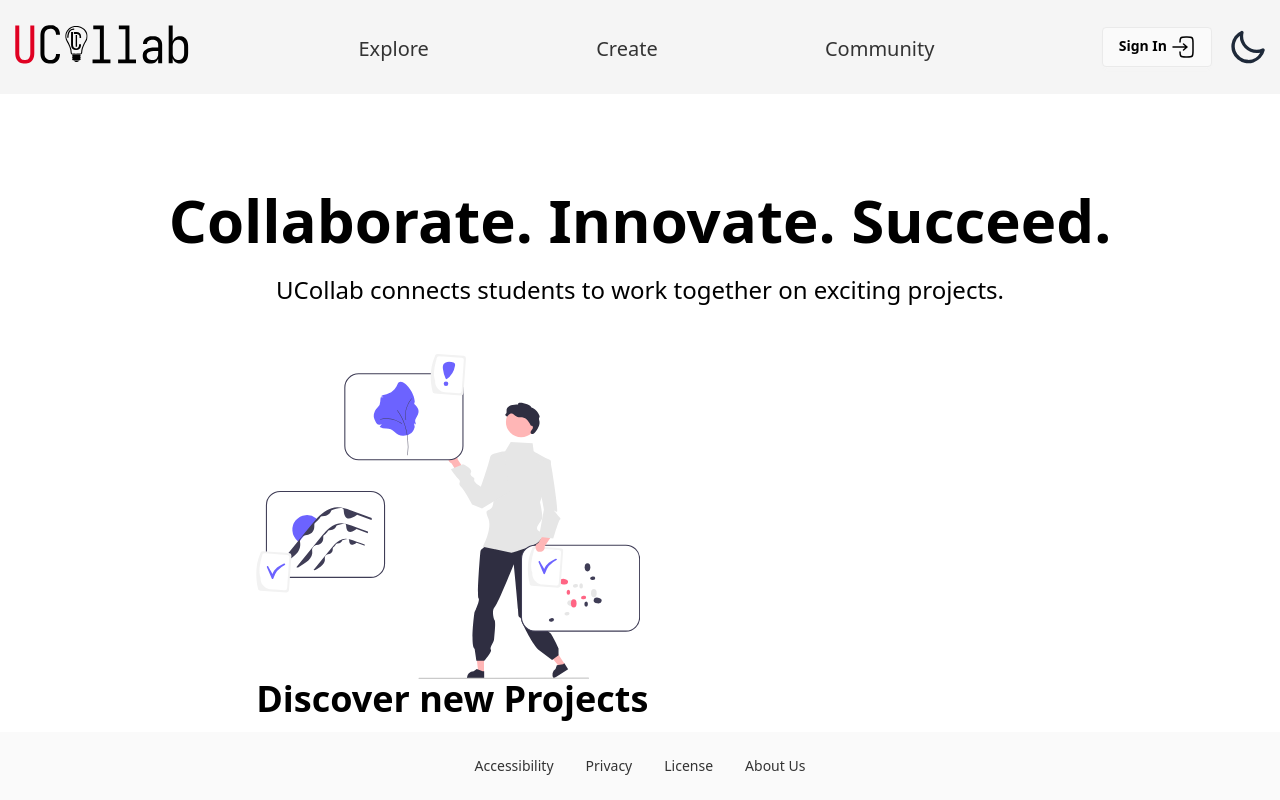
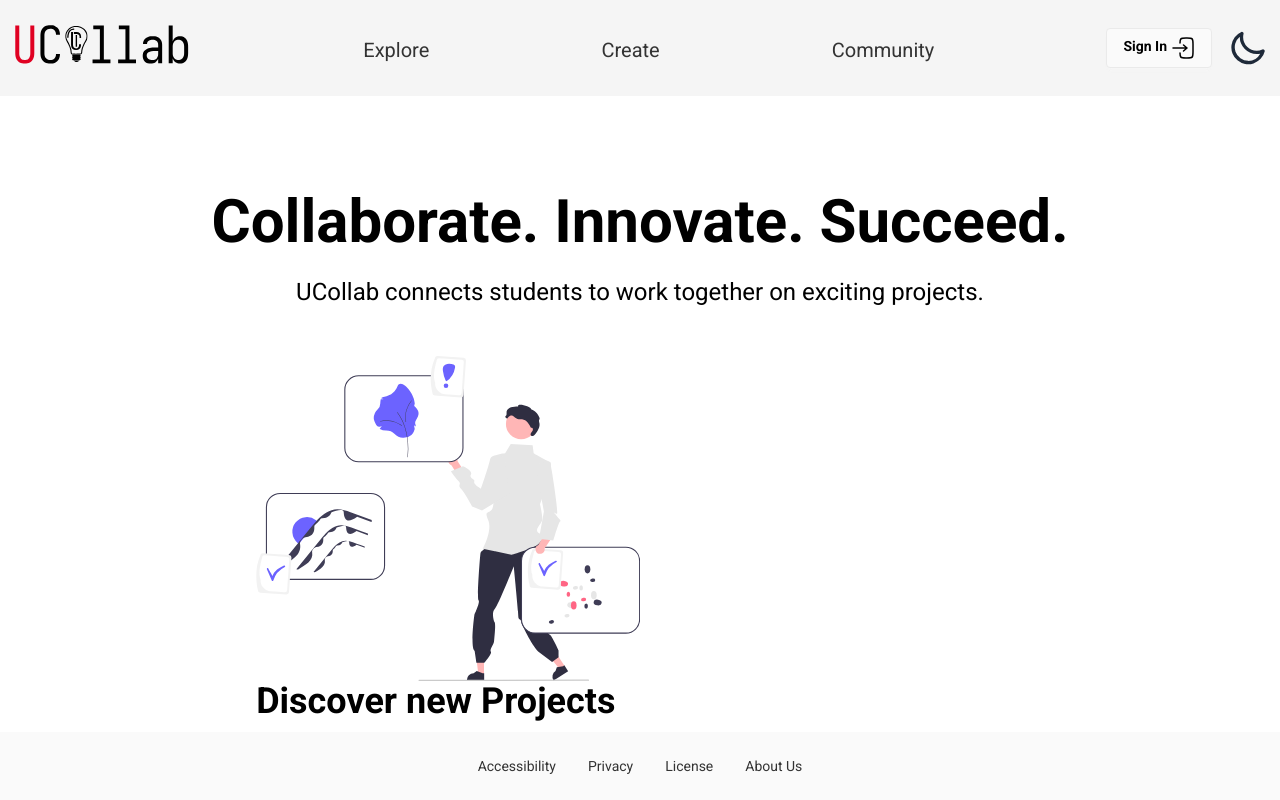
Before and after one commit to steelesh/UCollab, a Next.js app: page / in a window 1280 px wide. Built offline with nearby package versions, Linux system fonts and the light colour scheme; no server answers.

Commit message:
Imported Roboto Font

```diff
--- a/src/app/globals.css
+++ b/src/app/globals.css
@@ -90,7 +90,9 @@
   --color-error: oklch(71.76% 0.221 22.18);
   --color-error-content: oklch(0% 0 0);
 }
-
+@theme {
+  --font-sans: "Roboto", sans-serif;
+}
 body {
   cursor: default;
 }
--- a/src/app/layout.tsx
+++ b/src/app/layout.tsx
@@ -5,7 +5,9 @@ import { ThemeProvider } from 'next-themes';
 import '~/app/globals.css';
 import { SessionProvider } from 'next-auth/react';
 import type { Metadata } from 'next';
+import { Roboto } from 'next/font/google';
 
+const roboto = Roboto({ weight: ['300', '400', '500', '700'], subsets: ['latin'], display: 'swap', variable: '--font-roboto', });
 export const metadata: Metadata = {
   title: 'UCollab',
   description: 'A platform for IT and CS students to collaborate on projects',
@@ -18,7 +20,7 @@ export const metadata: Metadata = {
 
 export default function RootLayout({ children }: { children: React.ReactNode }) {
   return (
-    <html lang="en" className={`scroll-smooth`} suppressHydrationWarning>
+    <html lang="en" className={`scroll-smooth ${roboto.variable}`} suppressHydrationWarning>
       <body className={`bg-background flex min-h-screen flex-col antialiased`}>
         <SessionProvider basePath="/auth">
           <ThemeProvider>
```
